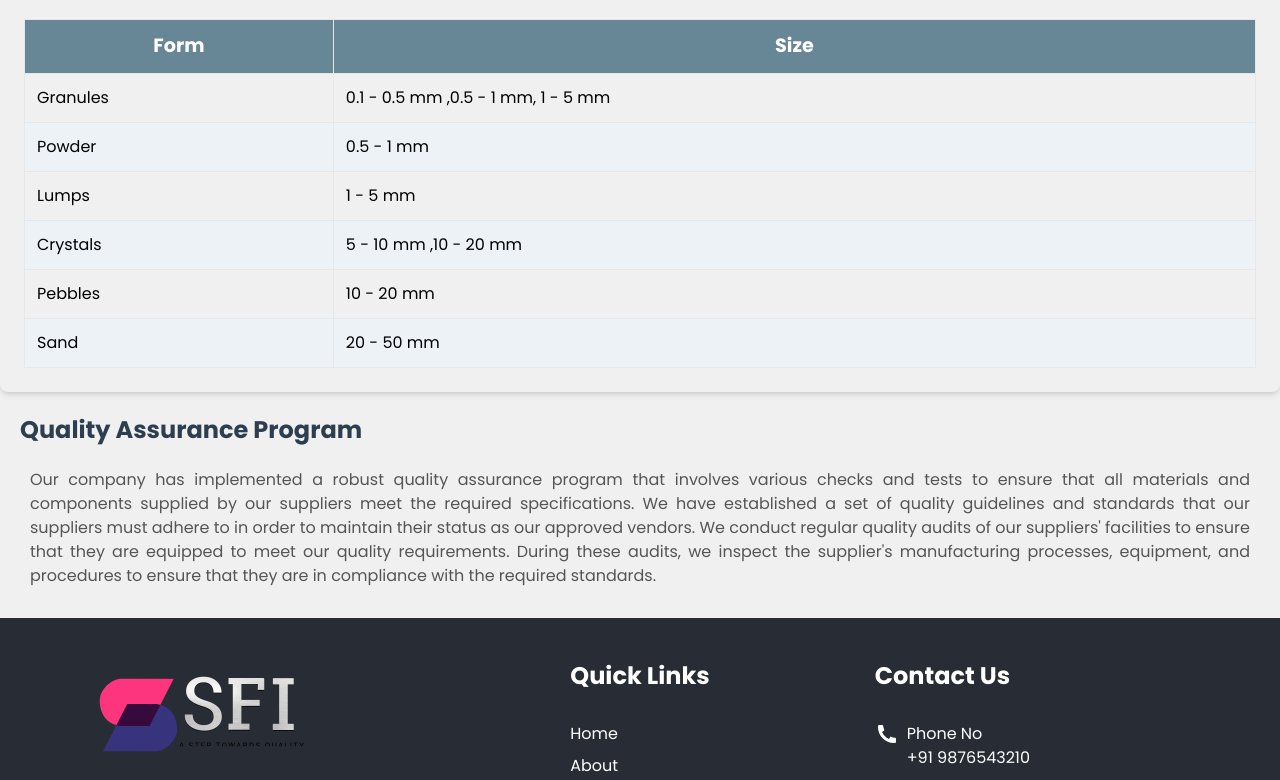
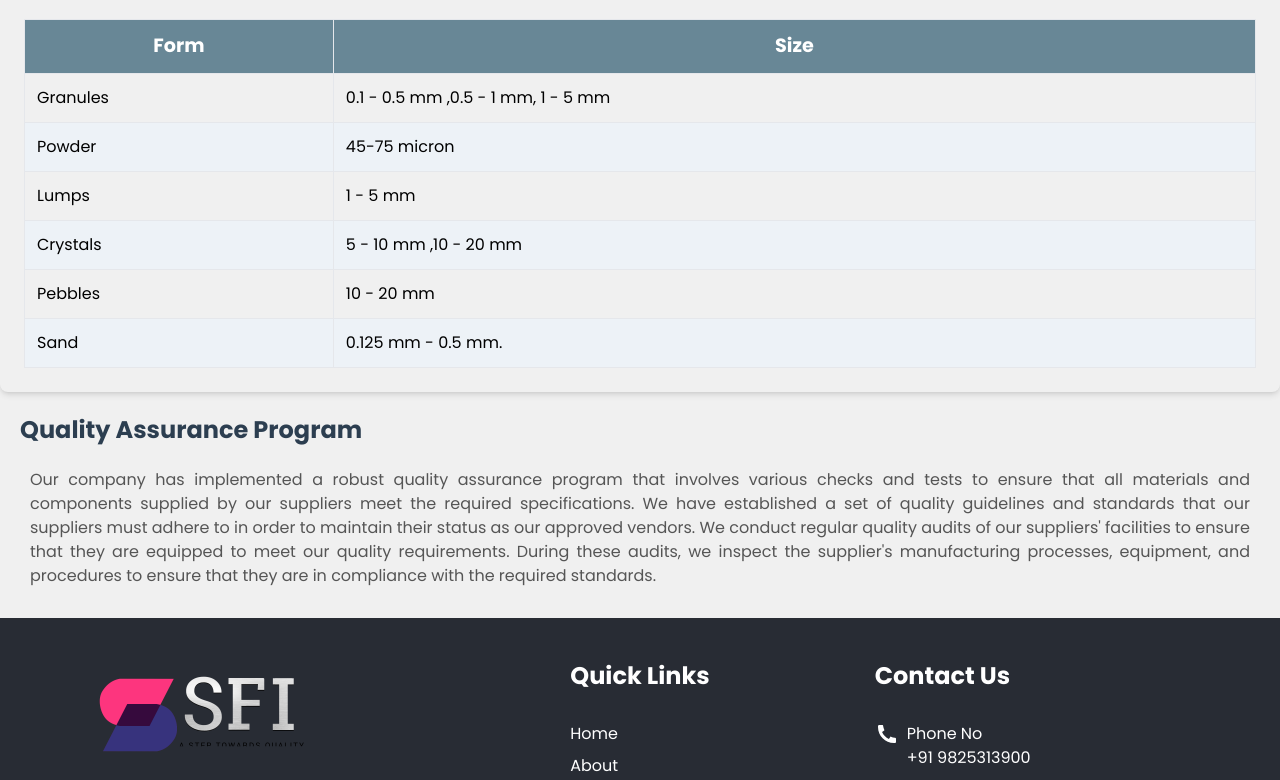
Before and after one commit to aakriti-khanna/Quartz, a React (Vite) app in the folder client/: page /Quartz in a window 1280 px wide. Shown: the part 2525-3305 px from the top of the page. Built offline with nearby package versions, Linux system fonts and the light colour scheme.

Commit message:
whatsappchanges

```diff
--- a/client/src/Components/Footer/footer.jsx
+++ b/client/src/Components/Footer/footer.jsx
@@ -81,7 +81,7 @@ const Footer = () => {
             </span>
             <div>
               <h5 >Phone No</h5>
-            <a href="tel:9876543210"><p>+91 9876543210</p></a>
+            <a href="tel:+919825313900"><p>+91 9825313900</p></a>
             </div>
           </li>
           <li className="flex ">
--- a/client/src/Components/whatsapp.css
+++ b/client/src/Components/whatsapp.css
@@ -1,4 +1,4 @@
-.float{
+/* .float{
 	position:fixed;
 	width:60px;
 	height:60px;
@@ -20,4 +20,31 @@
     padding-left: 4px;
     padding-top: 3px;
     font-size: 33px;
+} */
+.float {
+    position: fixed;
+    width: 45px;
+    height: 47px;
+    bottom: 14px;
+    /* margin-left: 14px; */
+    right: 1px;
+    background-color: #25d366;
+    color: #FFF;
+    border-radius: 50px;
+    text-align: center;
+    font-size: 30px;
+    box-shadow: 2px 2px 3px #999;
+    z-index: 100;
 }
+
+
+
+.my-float {
+    display: flex;
+    /* justify-items: center; */
+    /* align-items: center; */
+    padding-right: 29px;
+    padding-left: 1px;
+    padding-bottom: 28px;
+    font-size: 54px;
+}
--- a/client/src/Components/whatsapp.jsx
+++ b/client/src/Components/whatsapp.jsx
@@ -6,7 +6,7 @@ const WhatsappButton = () => {
   return (
     <div className="fixed bottom-4 right-6 z-50">
       <a
-        href="https://api.whatsapp.com/send?phone=9876543210&text=Hola%21%20I%20would%20like%20to%C3%place%20order%20of%20silica%20and%20Quartz%202."
+        href="https://api.whatsapp.com/send?phone=98253139000&text=Hola%21%20I%20would%20like%20to%C3%place%20order%20of%20silica%20and%20Quartz%202."
         className="bg-green-500 text-white rounded-full p-3 shadow-lg hover:bg-green-600 transition duration-300  float"
         target="_blank"
         rel="noopener noreferrer"
--- a/client/src/Pages/Contact/Contact.jsx
+++ b/client/src/Pages/Contact/Contact.jsx
@@ -110,7 +110,7 @@ const ContactPage = () => {
                     <span className="mt-3">silicafloor21@gmail.com</span>
                   </li>
                 </a>
-<a href="tel:+919825313900">
+<a href="tel:+91 9825313900">
                 <li>
                   <span>
                     <img src={A} alt="Call Icon" />
--- a/client/src/Pages/MyProducts/Quartz/Quartz.jsx
+++ b/client/src/Pages/MyProducts/Quartz/Quartz.jsx
@@ -328,7 +328,7 @@ const Silica = () => {
               </tr>
               <tr className="table-row">
                 <td>Powder</td>
-                <td>0.5 - 1 mm</td>
+                <td>45-75 micron</td>
               </tr>
               <tr className="table-row">
                 <td>Lumps</td>
@@ -344,7 +344,7 @@ const Silica = () => {
               </tr>
               <tr className="table-row">
                 <td>Sand</td>
-                <td>20 - 50 mm</td>
+                <td>	0.125 mm - 0.5 mm.</td>
               </tr>
             </tbody>
           </table>
--- a/client/src/Pages/MyProducts/SilicaSand/Silica.jsx
+++ b/client/src/Pages/MyProducts/SilicaSand/Silica.jsx
@@ -112,7 +112,7 @@ const Silica = () => {
               and purify water.
             </li>
             <li>
-              Glass Manufacturing: Essential raw material for producing glass
+            Solar Glass Manufacturing: Essential raw material for producing glass
               products, including windows, bottles, and fiberglass.
             </li>
             <li>
```
